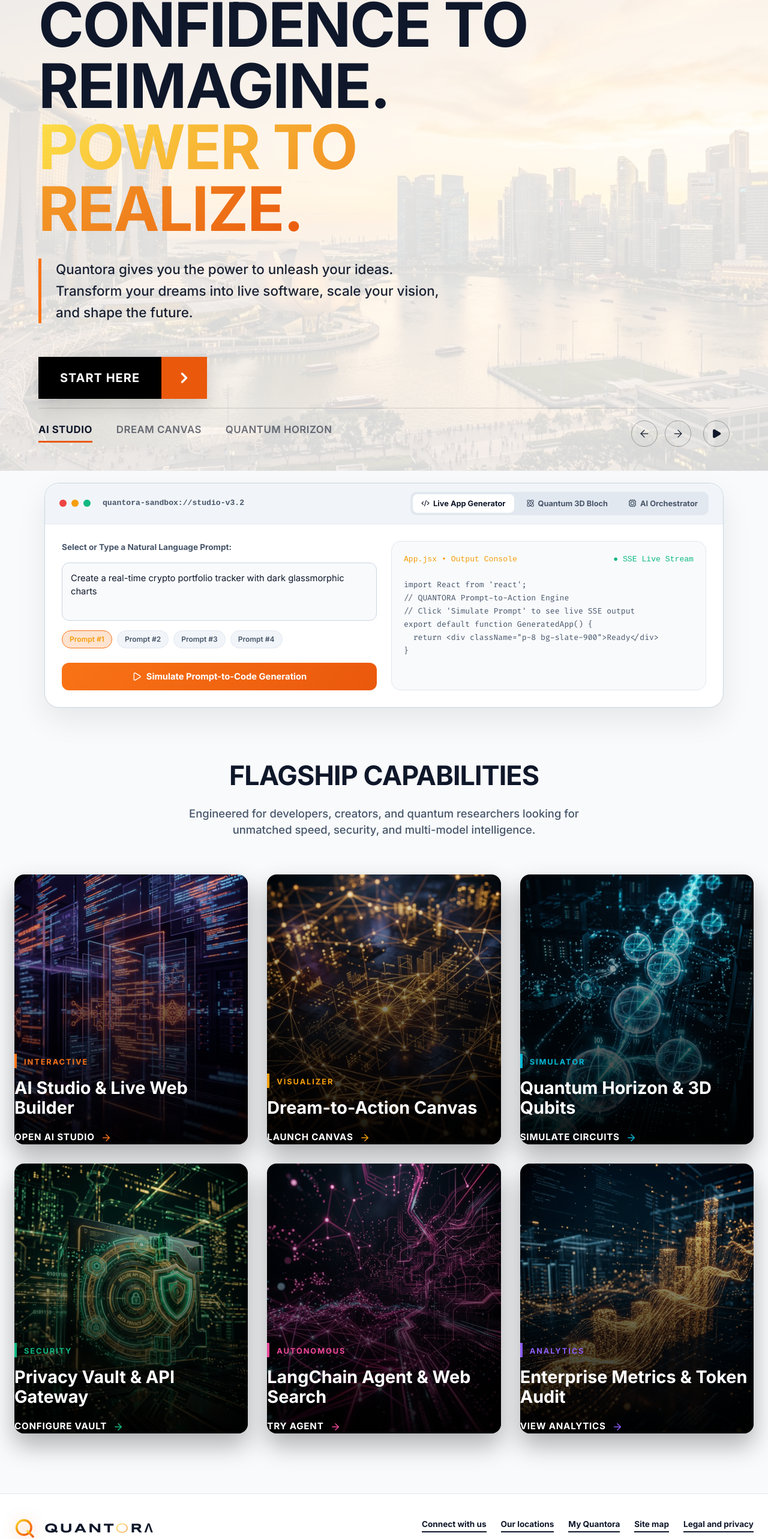
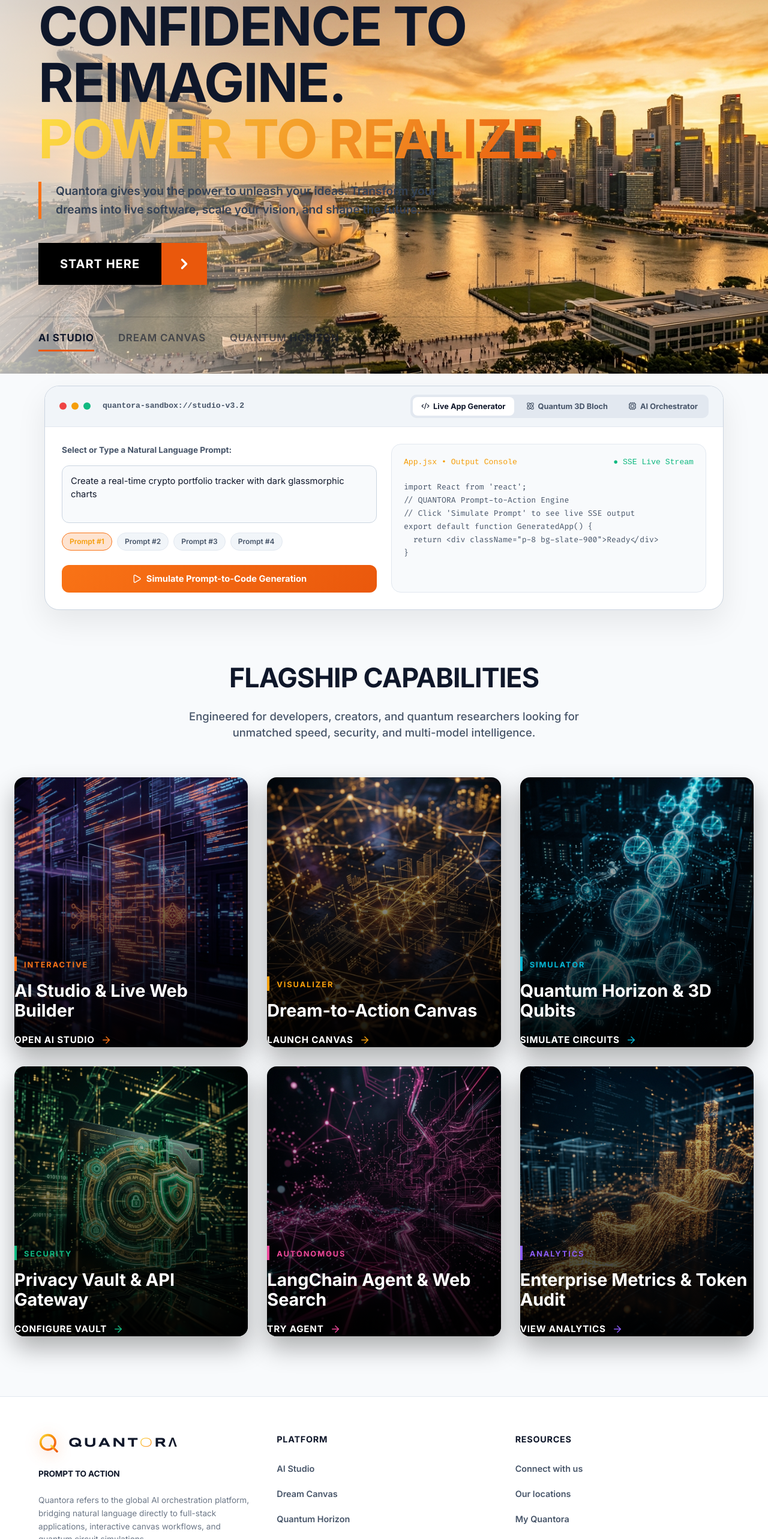
Before and after one commit to BharaniKuchipudiK/quantoraai, a React (Vite) app: page / in a window 1280 px wide. Shown: the part 187-2753 px from the top of the page at 60% size. Built offline with nearby package versions, Linux system fonts and the light colour scheme; no server answers.

Commit message:
feat(ui): implement dynamic hero carousel, full-width header, and structured footer

```diff
--- a/src/components/Footer.jsx
+++ b/src/components/Footer.jsx
@@ -12,7 +12,7 @@
     <footer style={{
       background: footerBg,
       borderTop: `1px solid ${borderColor}`,
-      padding: '40px 24px',
+      padding: '60px 5%',
       color: textColor,
       fontFamily: "'Inter', sans-serif",
       position: 'relative',
@@ -20,92 +20,97 @@
       transition: 'background 0.3s ease, border-color 0.3s ease'
     }}>
       <div style={{
-        maxWidth: '1280px',
-        margin: '0 auto',
-        display: 'flex',
-        flexDirection: 'row',
-        justifyContent: 'space-between',
-        flexWrap: 'wrap',
+        width: '100%',
+        display: 'grid',
+        gridTemplateColumns: 'repeat(auto-fit, minmax(280px, 1fr))',
         gap: '40px'
       }}>
 
         {/* Left Side: Logo & Disclaimer */}
-        <div style={{ flex: '1 1 400px', maxWidth: '600px', display: 'flex', flexDirection: 'column', gap: '24px' }}>
+        <div style={{ display: 'flex', flexDirection: 'column', gap: '24px' }}>
           <div>
             <QuantoraFullLogoSvg height={36} isDark={!isLight} tagline="" />
             <div style={{
-              fontSize: '0.8rem',
-              fontWeight: '700',
+              fontSize: '0.85rem',
+              fontWeight: '800',
               color: headingColor,
-              marginTop: '12px',
-              letterSpacing: '-0.01em'
+              marginTop: '16px',
+              letterSpacing: '-0.01em',
+              textTransform: 'uppercase'
             }}>
-              Prompt to Action.
+              Prompt to Action
             </div>
           </div>
 
           <p style={{
-            fontSize: '0.75rem',
-            lineHeight: 1.5,
+            fontSize: '0.85rem',
+            lineHeight: 1.6,
             color: textColor,
             margin: 0,
-            opacity: 0.8
+            opacity: 0.8,
+            maxWidth: '400px'
           }}>
             Quantora refers to the global AI orchestration platform, bridging natural language directly to full-stack applications, interactive canvas workflows, and quantum circuit simulations.
           </p>
         </div>
 
-        {/* Right Side: Links & Social */}
-        <div style={{
-          flex: '1 1 400px',
-          display: 'flex',
-          flexDirection: 'column',
-          alignItems: 'flex-end',
-          justifyContent: 'space-between',
-          gap: '32px'
-        }}>
-
-          {/* Horizontal Links */}
-          <div style={{
-            display: 'flex',
-            gap: '24px',
-            flexWrap: 'wrap',
-            justifyContent: 'flex-end'
-          }}>
-            {['Connect with us', 'Our locations', 'My Quantora', 'Site map', 'Legal and privacy'].map((link) => (
+        {/* Middle Column: Links */}
+        <div style={{ display: 'flex', flexDirection: 'column', gap: '20px' }}>
+          <h4 style={{ color: headingColor, fontSize: '0.9rem', fontWeight: '800', textTransform: 'uppercase', letterSpacing: '0.05em', margin: '0 0 8px 0' }}>Platform</h4>
+          {['AI Studio', 'Dream Canvas', 'Quantum Horizon', 'Privacy Vault'].map((link) => (
             <span
               key={link}
               style={{
-                  fontSize: '0.85rem',
-                  fontWeight: '700',
-                  color: headingColor,
+                fontSize: '0.9rem',
+                fontWeight: '600',
+                color: textColor,
                 cursor: 'pointer',
-                  borderBottom: `2px solid ${headingColor}`,
-                  paddingBottom: '2px',
-                  transition: 'opacity 0.2s'
+                transition: 'color 0.2s'
               }}
-                onMouseEnter={e => e.currentTarget.style.opacity = 0.7}
-                onMouseLeave={e => e.currentTarget.style.opacity = 1}
+              className="hover:text-amber-500"
             >
               {link}
             </span>
           ))}
         </div>
 
+        {/* Middle Column 2: Resources */}
+        <div style={{ display: 'flex', flexDirection: 'column', gap: '20px' }}>
+          <h4 style={{ color: headingColor, fontSize: '0.9rem', fontWeight: '800', textTransform: 'uppercase', letterSpacing: '0.05em', margin: '0 0 8px 0' }}>Resources</h4>
+          {['Connect with us', 'Our locations', 'My Quantora', 'Site map', 'Legal and privacy'].map((link) => (
+            <span
+              key={link}
+              style={{
+                fontSize: '0.9rem',
+                fontWeight: '600',
+                color: textColor,
+                cursor: 'pointer',
+                transition: 'color 0.2s'
+              }}
+              className="hover:text-amber-500"
+            >
+              {link}
+            </span>
+          ))}
+        </div>
+
+        {/* Right Column: Social & Legal */}
+        <div style={{ display: 'flex', flexDirection: 'column', gap: '24px' }}>
+          <h4 style={{ color: headingColor, fontSize: '0.9rem', fontWeight: '800', textTransform: 'uppercase', letterSpacing: '0.05em', margin: '0 0 8px 0' }}>Connect</h4>
           {/* Social Icons */}
           <div style={{ display: 'flex', gap: '16px' }}>
             {[
-              { icon: <Linkedin size={16} /> },
-              { icon: <Twitter size={16} /> },
-              { icon: <Youtube size={16} /> }
+              { icon: <Linkedin size={18} /> },
+              { icon: <Twitter size={18} /> },
+              { icon: <Youtube size={18} /> }
             ].map((social, idx) => (
               <div
                 key={idx}
                 style={{
-                  width: '32px',
-                  height: '32px',
+                  width: '40px',
+                  height: '40px',
                   borderRadius: '50%',
-                  border: `1px solid ${borderColor}`,
+                  background: isLight ? '#f1f5f9' : 'rgba(255,255,255,0.05)',
                   display: 'flex',
                   alignItems: 'center',
                   justifyContent: 'center',
@@ -113,20 +118,15 @@
                   cursor: 'pointer',
                   transition: 'all 0.2s'
                 }}
-                onMouseEnter={e => {
-                  e.currentTarget.style.background = headingColor;
-                  e.currentTarget.style.color = footerBg;
-                }}
-                onMouseLeave={e => {
-                  e.currentTarget.style.background = 'transparent';
-                  e.currentTarget.style.color = headingColor;
-                }}
+                className="hover:bg-amber-500 hover:text-white"
               >
                 {social.icon}
               </div>
             ))}
           </div>
-
+          <div style={{ marginTop: 'auto', fontSize: '0.8rem', color: textColor, opacity: 0.7 }}>
+            © {new Date().getFullYear()} Quantora Inc.<br/>All rights reserved.
+          </div>
         </div>
 
       </div>
--- a/src/components/LandingPage.jsx
+++ b/src/components/LandingPage.jsx
@@ -34,6 +34,40 @@
   const [selectedPrompt, setSelectedPrompt] = useState('Create a real-time crypto portfolio tracker with dark glassmorphic charts');
   const [isSimulating, setIsSimulating] = useState(false);
   const [simulationComplete, setSimulationComplete] = useState(false);
+
+  // Hero Carousel State
+  const [heroSlide, setHeroSlide] = useState(0);
+
+  const heroSlides = [
+    {
+      bg: '/hero-bg.jpg',
+      headline: <>Confidence to reimagine.<br/></>,
+      gradientText: 'Power to realize.',
+      sub: 'Quantora gives you the power to unleash your ideas. Transform your dreams into live software, scale your vision, and shape the future.',
+      cta: 'Start here',
+      nav: 'AI Studio'
+    },
+    {
+      bg: '/card-bg-canvas.jpg',
+      headline: <>Visualize architecture.<br/></>,
+      gradientText: 'Architect the future.',
+      sub: 'Map out your software architecture visually. Convert abstract concepts into structured, executable nodes in real-time.',
+      cta: 'Launch Canvas',
+      nav: 'Dream Canvas'
+    },
+    {
+      bg: '/card-bg-quantum.jpg',
+      headline: <>Simulate logic.<br/></>,
+      gradientText: 'Command the quantum realm.',
+      sub: 'Simulate 2-Qubit logic gates, compute exact state vector matrices, and synthesize IBM Qiskit code.',
+      cta: 'Simulate Circuits',
+      nav: 'Quantum Horizon'
+    }
+  ];
+
+  const nextSlide = () => setHeroSlide((prev) => (prev + 1) % heroSlides.length);
+  const prevSlide = () => setHeroSlide((prev) => (prev - 1 + heroSlides.length) % heroSlides.length);
+
 
   // Use global theme
   const isLight = themeMode === 'light';
@@ -79,10 +113,10 @@
         background: navBg,
         backdropFilter: 'blur(20px)',
         borderBottom: isLight ? '1px solid #e2e8f0' : '1px solid rgba(249, 115, 22, 0.2)',
-        padding: '14px 36px',
+        padding: '14px 5%',
         transition: 'all 0.3s ease'
       }}>
-        <div style={{ maxWidth: '1350px', margin: '0 auto', display: 'flex', alignItems: 'center', justifyContent: 'space-between', flexWrap: 'wrap', gap: '16px' }}>
+        <div style={{ width: '100%', display: 'flex', alignItems: 'center', justifyContent: 'space-between', flexWrap: 'wrap', gap: '16px' }}>
           {/* Brand Logo */}
           <div style={{ cursor: 'pointer' }} onClick={() => user ? onLaunchStudio() : onOpenAuth()}>
             <QuantoraFullLogoSvg height={38} isDark={!isLight} tagline="PROMPT TO ACTION" />
@@ -170,76 +204,86 @@
       {/* Flagship Hero Section */}
       <section style={{
         width: '100%',
-        minHeight: '100vh',
+        height: 'calc(100vh - 67px)', // Fits perfectly within viewport accounting for header
+        minHeight: '600px', // Fallback for very small screens
         display: 'flex',
         alignItems: 'center',
-        padding: '100px 5% 120px 5%',
+        padding: '0 5%',
         position: 'relative',
         zIndex: 10,
-        backgroundImage: 'url(/hero-bg.jpg)',
+        backgroundImage: `url(${heroSlides[heroSlide].bg})`,
         backgroundSize: 'cover',
         backgroundPosition: 'center',
-        backgroundAttachment: 'fixed',
+        transition: 'background-image 0.5s ease-in-out'
       }}>
-        {/* Overlay for readability while letting the city glow through */}
+        {/* Subtle gradient behind text instead of washing out the entire image */}
         <div style={{
           position: 'absolute',
           top: 0,
           left: 0,
-          right: 0,
-          bottom: 0,
-          background: isLight ? 'rgba(255, 255, 255, 0.85)' : 'rgba(7, 9, 19, 0.70)',
-          zIndex: 0
+          width: '50%',
+          height: '100%',
+          background: 'linear-gradient(90deg, rgba(255,255,255,0.7) 0%, rgba(255,255,255,0) 100%)',
+          zIndex: 0,
+          opacity: isLight ? 1 : 0
+        }} />
+        <div style={{
+          position: 'absolute',
+          top: 0,
+          left: 0,
+          width: '60%',
+          height: '100%',
+          background: 'linear-gradient(90deg, rgba(7,9,19,0.9) 0%, rgba(7,9,19,0) 100%)',
+          zIndex: 0,
+          opacity: isLight ? 0 : 1
         }} />
 
         <div style={{
-          maxWidth: '1350px',
-          margin: '0 auto',
           width: '100%',
           textAlign: 'left',
           position: 'relative',
-          zIndex: 10
+          zIndex: 10,
+          marginTop: '-40px' // Nudge up slightly to balance bottom carousel
         }}>
-          <div style={{ maxWidth: '900px' }}>
-            {/* Headline (Accenture Style: Massive, Uppercase, > symbol) */}
+          <div style={{ maxWidth: '900px' }} key={heroSlide} className="animate-fade-in-up">
+            {/* Headline */}
             <h1 style={{
-              fontSize: 'clamp(4rem, 8vw, 7.5rem)',
+              fontSize: 'clamp(4rem, 7vw, 7.5rem)',
               fontWeight: '900',
-              lineHeight: 1,
-              color: textColor,
-              marginBottom: '32px',
+              lineHeight: 1.05,
+              color: isLight ? '#0f172a' : '#ffffff', // Ensure high contrast against the subtle gradient
+              marginBottom: '24px',
               letterSpacing: '-0.02em',
               textTransform: 'uppercase'
             }}>
-              Confidence to reimagine.<br/>
+              {heroSlides[heroSlide].headline}
               <span style={{
                 background: 'linear-gradient(135deg, #fde047 0%, #ea580c 100%)',
                 WebkitBackgroundClip: 'text',
                 WebkitTextFillColor: 'transparent'
               }}>
-                Power to realize.
+                {heroSlides[heroSlide].gradientText}
               </span>
             </h1>
 
-            {/* Subtitle (EY Style: Vertical Gold Line Accent) */}
+            {/* Subtitle */}
             <div style={{
               borderLeft: '5px solid #f97316',
               paddingLeft: '24px',
-              marginBottom: '56px',
+              marginBottom: '40px',
               maxWidth: '700px'
             }}>
               <p style={{
-                fontSize: 'clamp(1.15rem, 2vw, 1.4rem)',
-                color: textColor,
-                opacity: 0.95,
+                fontSize: 'clamp(1.15rem, 1.5vw, 1.4rem)',
+                color: isLight ? '#334155' : '#e2e8f0',
                 lineHeight: 1.6,
-                fontWeight: '500'
+                fontWeight: '600'
               }}>
-                Quantora gives you the power to unleash your ideas. Transform your dreams into live software, scale your vision, and shape the future.
+                {heroSlides[heroSlide].sub}
               </p>
             </div>
 
-            {/* Primary Call to Actions (Accenture Style Sharp Geometric Button) */}
+            {/* Primary Call to Actions */}
             <div style={{ display: 'flex', alignItems: 'center', gap: '20px', flexWrap: 'wrap' }}>
               <button
                 onClick={() => user ? onLaunchStudio() : onOpenAuth()}
@@ -257,16 +301,16 @@
                   padding: '20px 36px',
                   fontSize: '1.25rem',
                   fontWeight: '800',
-                  background: isLight ? '#000000' : '#ffffff',
-                  color: isLight ? '#ffffff' : '#000000',
+                  background: '#000000',
+                  color: '#ffffff',
                   textTransform: 'uppercase',
                   letterSpacing: '0.05em'
                 }}>
-                  Start here
+                  {heroSlides[heroSlide].cta}
                 </div>
                 <div style={{
                   padding: '0 24px',
-                  background: '#ea580c', // Bright orange/gold accent block
+                  background: '#ea580c',
                   display: 'flex',
                   alignItems: 'center',
                   justifyContent: 'center',
@@ -283,13 +327,13 @@
         {/* Bottom Interactive Navigation / Carousel Controls (EY Style) */}
         <div style={{
           position: 'absolute',
-          bottom: '40px',
+          bottom: '30px',
           left: '5%',
           right: '5%',
           display: 'flex',
           justifyContent: 'space-between',
           alignItems: 'center',
-          borderTop: isLight ? '1px solid rgba(0,0,0,0.15)' : '1px solid rgba(255,255,255,0.15)',
+          borderTop: isLight ? '1px solid rgba(0,0,0,0.2)' : '1px solid rgba(255,255,255,0.2)',
           paddingTop: '20px',
           zIndex: 10,
           flexWrap: 'wrap',
@@ -297,21 +341,36 @@
         }}>
           {/* Link List */}
           <div style={{ display: 'flex', gap: '40px', overflowX: 'auto', paddingBottom: '4px' }}>
-            <span style={{ fontSize: '1.05rem', fontWeight: '700', color: textColor, borderBottom: '3px solid #ea580c', paddingBottom: '6px', cursor: 'pointer', textTransform: 'uppercase', letterSpacing: '0.03em' }}>AI Studio</span>
-            <span style={{ fontSize: '1.05rem', fontWeight: '600', color: textColor, opacity: 0.6, cursor: 'pointer', transition: 'opacity 0.2s', paddingBottom: '6px', textTransform: 'uppercase', letterSpacing: '0.03em' }} className="hover:opacity-100">Dream Canvas</span>
-            <span style={{ fontSize: '1.05rem', fontWeight: '600', color: textColor, opacity: 0.6, cursor: 'pointer', transition: 'opacity 0.2s', paddingBottom: '6px', textTransform: 'uppercase', letterSpacing: '0.03em' }} className="hover:opacity-100">Quantum Horizon</span>
+            {heroSlides.map((slide, index) => (
+              <span
+                key={index}
+                onClick={() => setHeroSlide(index)}
+                style={{
+                  fontSize: '1.05rem',
+                  fontWeight: heroSlide === index ? '800' : '600',
+                  color: isLight ? '#0f172a' : '#ffffff',
+                  opacity: heroSlide === index ? 1 : 0.6,
+                  borderBottom: heroSlide === index ? '3px solid #ea580c' : '3px solid transparent',
+                  paddingBottom: '6px',
+                  cursor: 'pointer',
+                  textTransform: 'uppercase',
+                  letterSpacing: '0.05em',
+                  transition: 'all 0.2s ease'
+                }}
+                className="hover:opacity-100"
+              >
+                {slide.nav}
+              </span>
+            ))}
           </div>
 
           {/* Circular Controls */}
           <div style={{ display: 'flex', gap: '12px', alignItems: 'center' }}>
-            <button style={{ width: '44px', height: '44px', borderRadius: '50%', border: isLight ? '1px solid rgba(0,0,0,0.3)' : '1px solid rgba(255,255,255,0.4)', background: 'transparent', display: 'flex', alignItems: 'center', justifyContent: 'center', cursor: 'pointer', color: textColor, transition: 'all 0.2s' }} className="hover:bg-black/10 dark:hover:bg-white/10">
-              <ArrowLeft size={20} strokeWidth={1.5} />
+            <button onClick={prevSlide} style={{ width: '44px', height: '44px', borderRadius: '50%', border: isLight ? '1px solid rgba(0,0,0,0.4)' : '1px solid rgba(255,255,255,0.4)', background: 'transparent', display: 'flex', alignItems: 'center', justifyContent: 'center', cursor: 'pointer', color: isLight ? '#000' : '#fff', transition: 'all 0.2s' }} className="hover:bg-black/10 dark:hover:bg-white/10">
+              <ArrowLeft size={20} strokeWidth={2} />
             </button>
-            <button style={{ width: '44px', height: '44px', borderRadius: '50%', border: isLight ? '1px solid rgba(0,0,0,0.3)' : '1px solid rgba(255,255,255,0.4)', background: 'transparent', display: 'flex', alignItems: 'center', justifyContent: 'center', cursor: 'pointer', color: textColor, transition: 'all 0.2s' }} className="hover:bg-black/10 dark:hover:bg-white/10">
-              <ArrowRight size={20} strokeWidth={1.5} />
-            </button>
-            <button style={{ width: '44px', height: '44px', borderRadius: '50%', border: isLight ? '1px solid rgba(0,0,0,0.3)' : '1px solid rgba(255,255,255,0.4)', background: 'transparent', display: 'flex', alignItems: 'center', justifyContent: 'center', cursor: 'pointer', color: textColor, transition: 'all 0.2s', marginLeft: '8px' }} className="hover:bg-black/10 dark:hover:bg-white/10">
-              <Play size={18} strokeWidth={1.5} fill="currentColor" />
+            <button onClick={nextSlide} style={{ width: '44px', height: '44px', borderRadius: '50%', border: isLight ? '1px solid rgba(0,0,0,0.4)' : '1px solid rgba(255,255,255,0.4)', background: 'transparent', display: 'flex', alignItems: 'center', justifyContent: 'center', cursor: 'pointer', color: isLight ? '#000' : '#fff', transition: 'all 0.2s' }} className="hover:bg-black/10 dark:hover:bg-white/10">
+              <ArrowRight size={20} strokeWidth={2} />
             </button>
           </div>
         </div>
```
Lines whose indentation alone changed are shown as unchanged.
